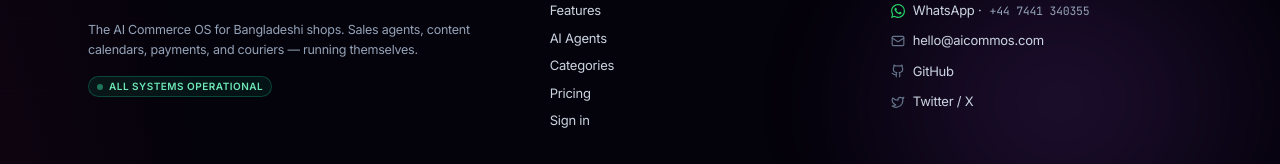
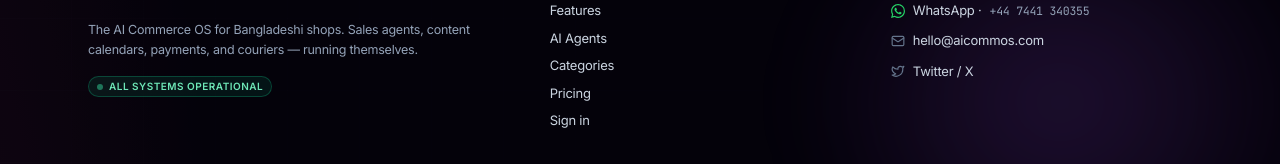
Before and after one commit to ashamilon/AutoMads, a Next.js app in the folder client/: page / in a window 1280 px wide. Shown: the part 7397-7561 px from the top of the page. Built offline with nearby package versions, Linux system fonts and the light colour scheme.

Commit message:
landing: remove GitHub link from footer

```diff
--- a/client/src/app/_landing/footer.tsx
+++ b/client/src/app/_landing/footer.tsx
@@ -11,7 +11,7 @@
  *   - Mobile collapses to a single stacked column.
  */
 
-import { Github, Mail, Twitter } from "lucide-react";
+import { Mail, Twitter } from "lucide-react";
 import Link from "next/link";
 import { getBrandLogoUrl, getBrandNameUrl } from "@/lib/branding";
 import { WHATSAPP_NUMBER_DISPLAY, buildWhatsAppUrl } from "@/lib/contact";
@@ -91,16 +91,6 @@
               </li>
               <li>
                 <a
-                  href="https://github.com/ashamilon/AutoMads"
-                  target="_blank"
-                  rel="noopener noreferrer"
-                  className="inline-flex items-center gap-2 transition hover:text-white"
-                >
-                  <Github className="h-3.5 w-3.5 text-slate-500" /> GitHub
-                </a>
-              </li>
-              <li>
-                <a
                   href="https://twitter.com"
                   target="_blank"
                   rel="noopener noreferrer"
```
Also changed, not shown: 1 other file (tests, documents, lock files or other folders).
